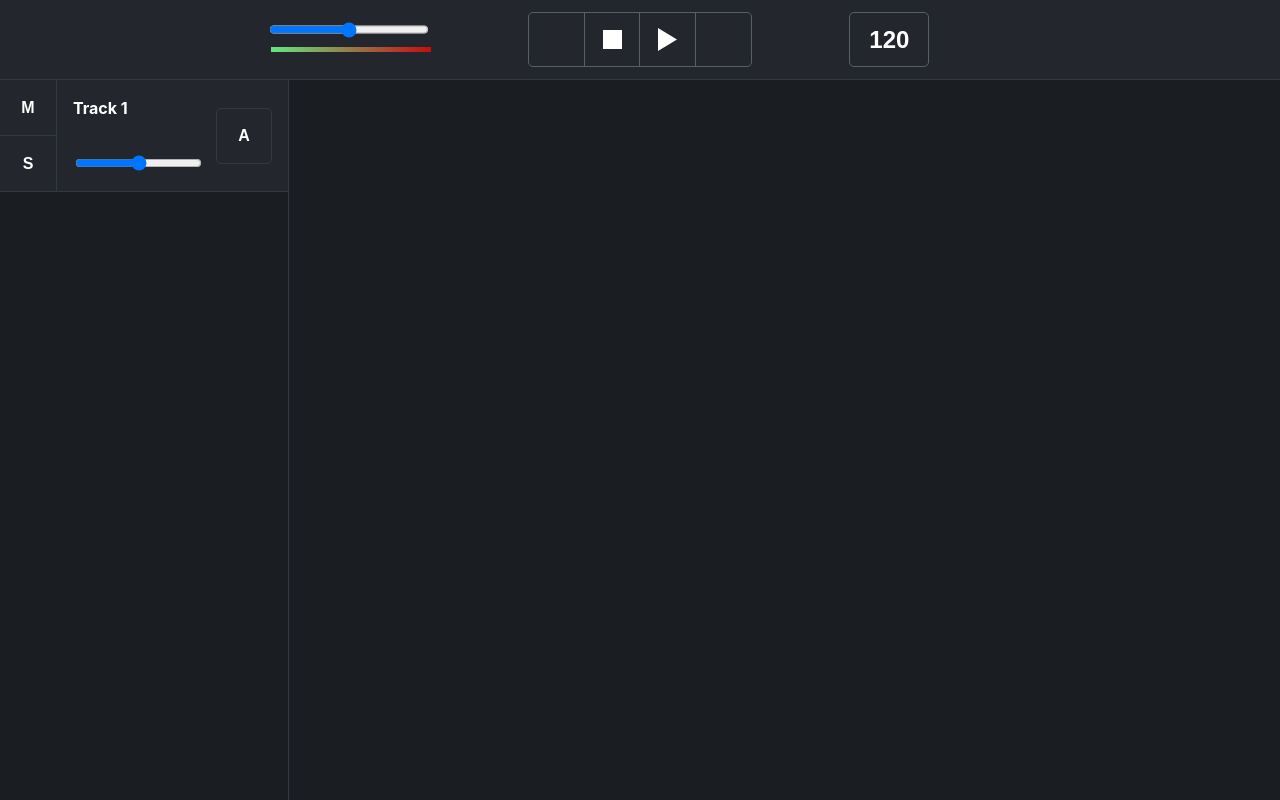
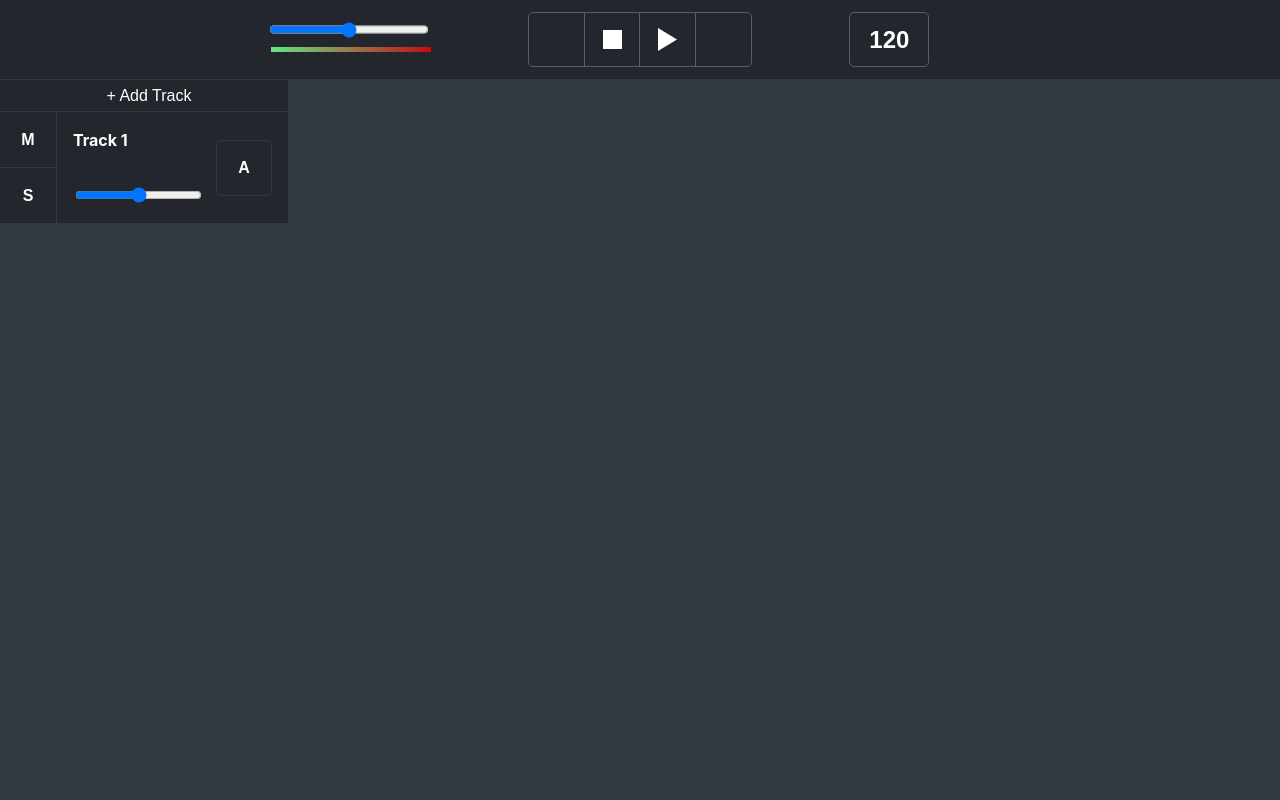
Before and after one commit to mrp175/mymix_online, a React (Create React App) app: page / in a window 1280 px wide. Built offline with nearby package versions, Linux system fonts and the light colour scheme.

Commit message:
Add "add track" button

```diff
--- a/src/componenents/Main/Main.scss
+++ b/src/componenents/Main/Main.scss
@@ -1,3 +1,5 @@
+@import "../../index.scss";
+
 .Main {
   display: grid;
   grid-template-columns: 18rem auto;
@@ -5,7 +7,15 @@
   height: calc(100% - var(--transport-height));
   background: var(--light-main);
 
-  & > div {
-    background: var(--dark-main);
+  .sidebar {
+    &__add-track {
+      @include button;
+      height: 2rem;
+      width: 100%;
+      background: var(--dark-alt);
+      border-bottom: var(--border-width) solid var(--light-main);
+      padding-left: 1rem;
+      font-size: 1rem;
+    }
   }
 }
--- a/src/componenents/Main/Main.tsx
+++ b/src/componenents/Main/Main.tsx
@@ -1,12 +1,13 @@
 import "./Main.scss";
-import "../TrackControl/TarackControl";
-import TarackControl from "../TrackControl/TarackControl";
+import "../TrackControl/TrackControl";
+import TrackControl from "../TrackControl/TrackControl";
 
 export default function Main() {
   return (
     <div className="Main">
-      <div className="side-bar">
-        <TarackControl />
+      <div className="sidebar">
+        <button className="sidebar__add-track">+ Add Track</button>
+        <TrackControl />
       </div>
       <div className="sequencer"></div>
     </div>
```
Also changed, not shown: src/componenents/TrackControl/TrackControl.tsx (renamed from src/componenents/TrackControl/TarackControl.tsx).
